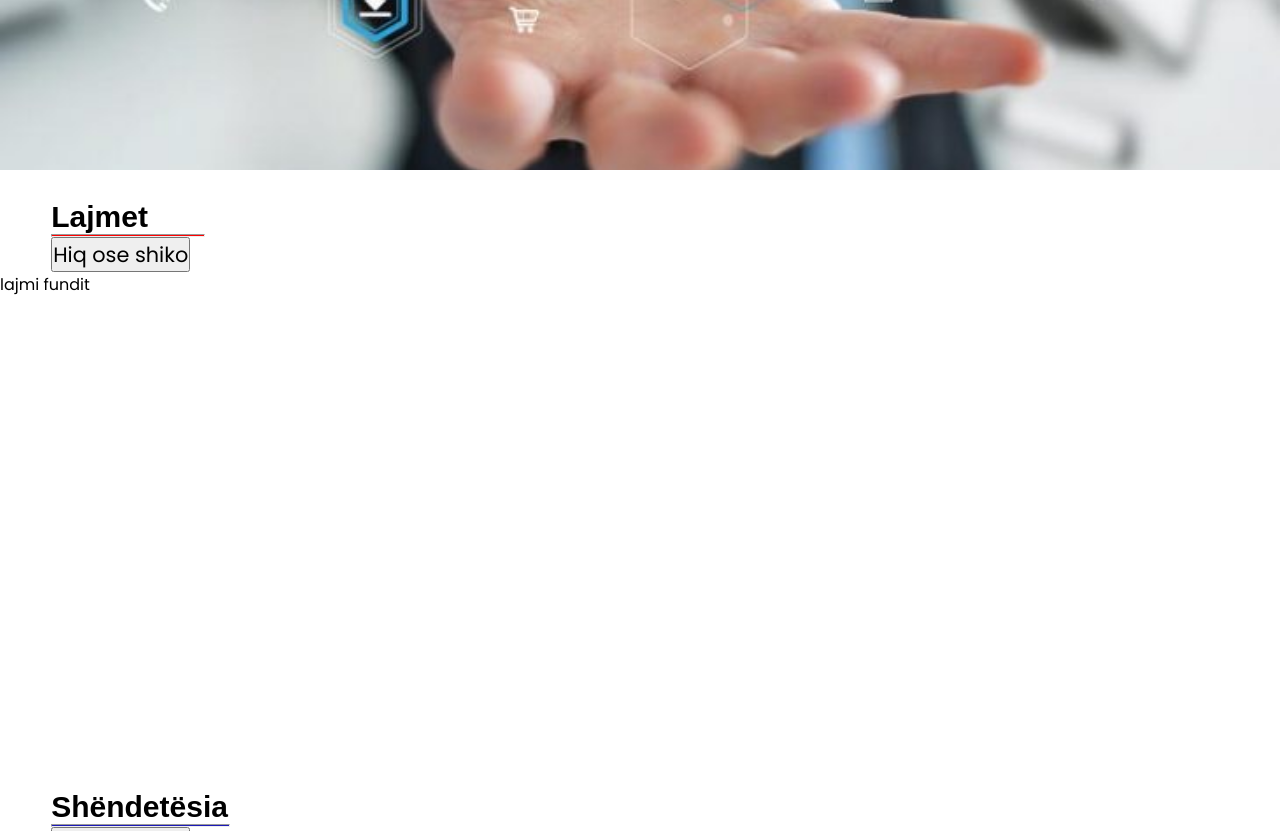
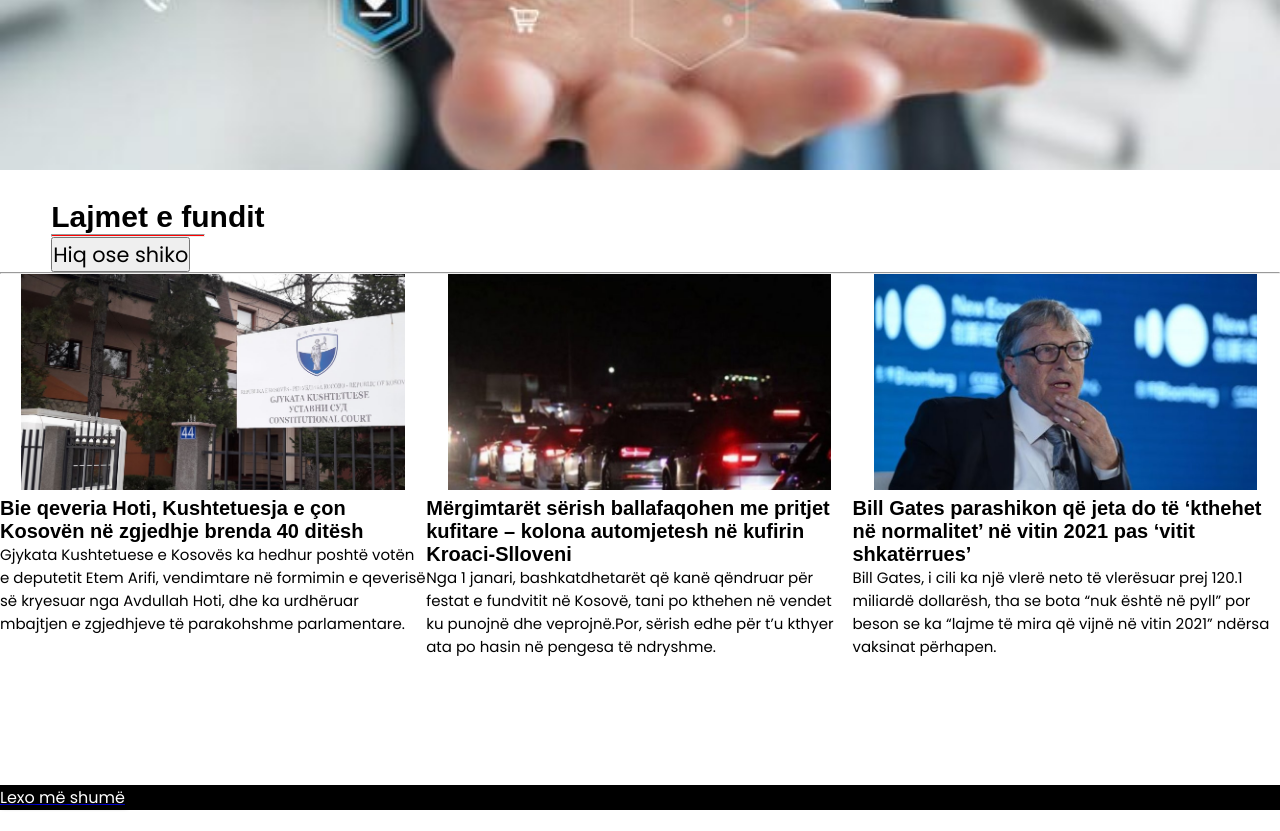
Before and after one commit to Aulon1/INT20_21_Gr21, a PHP site: page /portal.html in a window 1280 px wide. Shown: the part 550-1381 px from the top of the page. Run offline with PHP 8.4, Linux system fonts and the light colour scheme; some libraries are stand-ins or nearby versions.

Commit message:
Pjesa e lajmeve ne home

```diff
--- a/Shëndetësia.html
+++ b/Shëndetësia.html
@@ -4,7 +4,8 @@
   <head>
     <meta charset="utf-8">
     <link rel="stylesheet" href="style.css">
-    <script src="jquery-3.5.1.min.js" src="https://kit.fontawesome.com/a076d05399.js"></script>
+    <script src="https://kit.fontawesome.com/a076d05399.js"></script>
+    <script src="jquery-3.5.1.min.js" ></script>
     <script src="https://ajax.googleapis.com/ajax/libs/jquery/3.5.1/jquery.min.js"></script>
     <meta name="viewport" content="width=device-width, initial-scale=1.0">
   </head>
--- a/portal.html
+++ b/portal.html
@@ -4,7 +4,8 @@
   <head>
     <meta charset="utf-8">
     <link rel="stylesheet" href="style.css">
-    <script src="jquery-3.5.1.min.js" src="https://kit.fontawesome.com/a076d05399.js"></script>
+    <script src="https://kit.fontawesome.com/a076d05399.js"></script>
+    <script src="jquery-3.5.1.min.js" ></script>
     <script src="https://ajax.googleapis.com/ajax/libs/jquery/3.5.1/jquery.min.js"></script>
     <script type="text/javascript">
        $(function() {
@@ -45,7 +46,7 @@
         alert(val);
         });
         $(function(){
-        $(".l1").text("Lajmet");
+        $(".l1").text("Lajmet e fundit");
         });
         $(function(){
         $("#sh1").append("i");
@@ -91,18 +92,46 @@ Portal</div>
   </h1>
 
 </div>
-
+<!--Lajmet-->
 <div class="PjesaLajmeve">
   <div class="Titulli1">
   <a href="Lajme.html" style="text-decoration: none; color: black;">
-   <h2 class="l1">Lajme</h2>
-   <hr>
-   </a>
+   <h2 class="l1">Lajmet e fundit</h2>
+   </a><hr>
    <button class="b1" > Hiq ose shiko</button>
    </div>
-   <div class="j1">lajmi fundit</div>
+<div class="lajmet">
+
+  <hr class="vija">
+  <div class="lajme">
+    <a href="Lajmi_1.html" target="blank">
+    <img src="lajmi1.jpg" alt="">
+      <h2>Bie qeveria Hoti, Kushtetuesja e çon Kosovën në zgjedhje brenda 40 ditësh</h2>
+      <p>Gjykata Kushtetuese e Kosovës ka hedhur poshtë votën e deputetit Etem Arifi, vendimtare në formimin e qeverisë së kryesuar nga Avdullah Hoti, dhe ka urdhëruar mbajtjen e zgjedhjeve të parakohshme parlamentare.</p>
+</a></div>
+  <div class="lajme">
+    <a href="Lajmi_2.html" target="blank">
+    <img src="l2.jpg" alt="">
+      <h2>Mërgimtarët sërish ballafaqohen me pritjet kufitare – kolona automjetesh në kufirin Kroaci-Slloveni</h2>
+    <p>Nga 1 janari, bashkatdhetarët që kanë qëndruar për festat e fundvitit në Kosovë, tani po kthehen në vendet ku punojnë dhe veprojnë.Por, sërish edhe për t’u kthyer ata po hasin në pengesa të ndryshme.   </p>
+   </a></div>
+  <div class="lajme">
+    <a href="Lajme_6.html" target="blank">
+    <img src="l6.jpg" alt="">
+
+    <h2>Bill Gates parashikon që jeta do të ‘kthehet në normalitet’ në vitin 2021 pas ‘vitit shkatërrues’</h2>
+    <p>Bill Gates, i cili ka një vlerë neto të vlerësuar prej 120.1 miliardë dollarësh, tha se bota “nuk është në pyll” por beson se ka “lajme të mira që vijnë në vitin 2021” ndërsa vaksinat përhapen.</p>
+    </a>
+  </div>
 </div>
+</div>
+<br>
+<div class="A">
+    <a href="Lajme.html"><p>Lexo më shumë</p></a>
+    </div>
 
+
+    <!--Shendetsia-->
 <div class="PjesaShendetesis">
   <div class="Titulli2">
   <a href="Shëndetësia.html" style="text-decoration: none; color: black;">
@@ -123,7 +152,7 @@ Portal</div>
     <article style="border:1px solid black; width: 49%; height:180px;position:absolute; right:0 ;"> Sa më shumë përhapet një virus aq më shumë mutacione(variante) shfaqen.Një prej varianteve më të përfolur është ai britanik që përmban mbi 20 mutacione, tetë prej të cilave në zgjatimet që i shërbejnë virusit për të penetruar dhe infektuar qelizat e njeriut. Këto zgjatime janë në shenjestër të kurave mjekësore dhe vaksinave kundër koronavirusit.Shkencëtarët besojnë se vaksinat që janë miratuar deri tani do të jenë të efektshme edhe kundër variantit të ri, por ende vazhdon puna për ta konfirmuar këtë bindje.Deri atëherë zbatoni masat.
        </article></br></br></br></div>
 </div>
-
+<!--Sporti-->
 <div class="PjesaSport">
   <div class="Titulli3">
   <a href="Sport.html" style="text-decoration: none; color: black;">
@@ -134,7 +163,7 @@ Portal</div>
   </div>
   <div class="j3">lajmi fundit</div>
 </div>
-
+<!--Magazina-->
 <div class="PjesaMagazina">
   <div class="Titulli4">
   <a href="Magazina.html" style="text-decoration: none; color: black;">
@@ -147,7 +176,7 @@ Portal</div>
 </div>
 
 
-
+<!--Argetimi-->
 <div class="PjesaArgetim">
   <div class="Titulli5">
   <a href="Argëtim.html" style="text-decoration: none; color: black;">
--- a/style.css
+++ b/style.css
@@ -271,3 +271,54 @@ footer{
     margin: 5px 0;
   }
 }
+/**Pjesa e lajmeve ne home**/
+
+.lajme p{
+position: static;
+  font-size: 15px;
+   text-align: left;
+}
+.lajme{
+  float: left;
+  width: 33.3%;
+max-width: 450px;
+text-align: center;
+}
+.lajme img{
+  width: 90%;
+  bottom: 15px;
+
+}
+.lajme h2{
+  text-decoration: none;
+  margin: auto;
+  font-size: 20px;
+  color: black;
+  text-align: left;
+}
+.A p{
+  text-decoration: none;
+  background-color: black;
+  color: white;
+  text-shadow: 2px 2px 4px #000000;
+}
+.lajme a:link {
+  color: black;
+  background-color: transparent;
+  text-decoration: none;
+}
+.lajme a:visited {
+  color: rgb(29, 29, 85);
+  background-color: transparent;
+  text-decoration: none;
+}
+.lajme a:hover {
+  color: black;
+  background-color: transparent;
+  text-decoration: none;
+}
+.lajme a:active {
+  color: black;
+  background-color: transparent;
+  text-decoration: none;
+}
```
Also changed, not shown: Magazina.html (+9 -4 lines), styles.css (+141 -0 lines).
